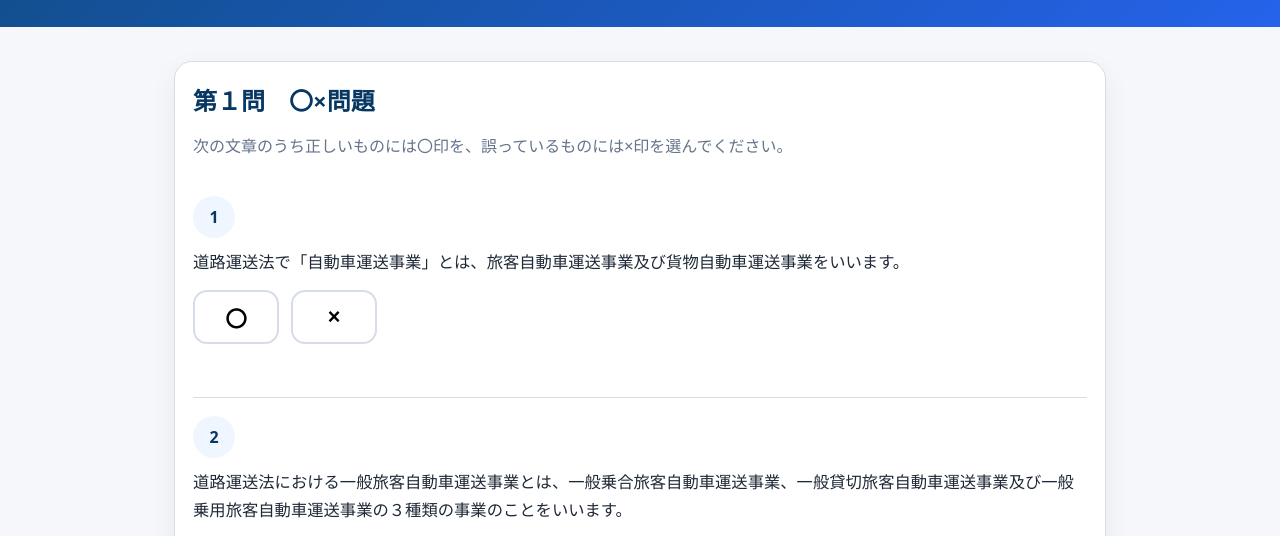
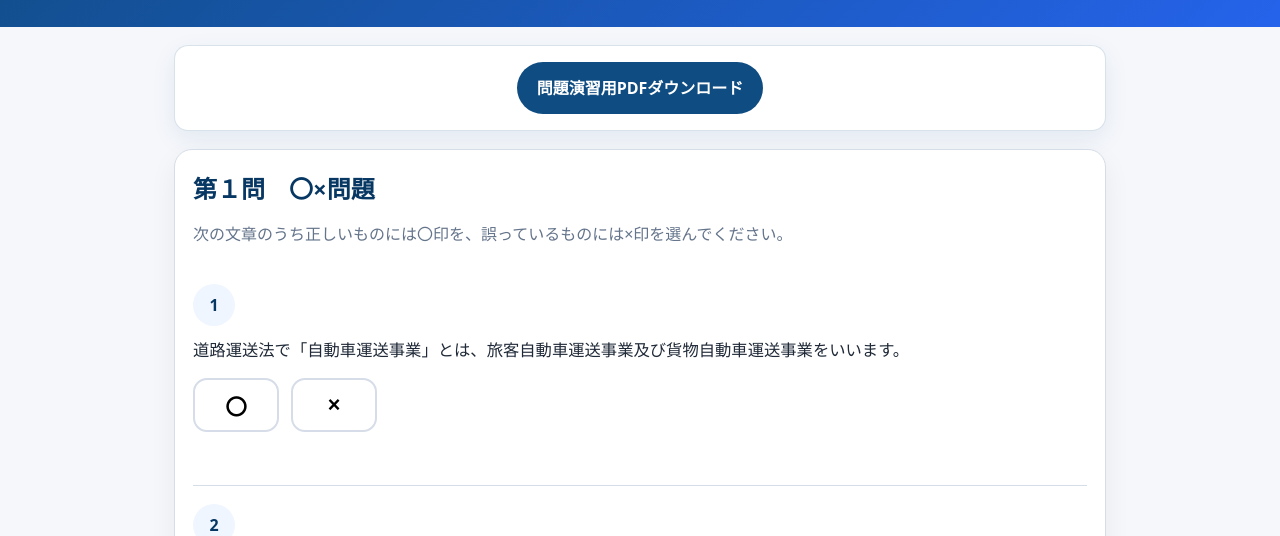
Before and after one commit to aoneko7796-Git/R8-7-hokurikushinetsu, a plain HTML site: page index.html in a window 1280 px wide. Shown: the part 208-744 px from the top of the page. Drawn offline with Linux system fonts and the light colour scheme.

Commit message:
Add files via upload

```diff
--- a/index.html
+++ b/index.html
@@ -20,6 +20,10 @@
   </header>
 
   <main class="container">
+
+    <section class="pdf-download-menu" aria-label="PDFダウンロード">
+      <a class="pdf-download-button" href="./問題演習用PDF.pdf" download="問題演習用PDF.pdf">問題演習用PDFダウンロード</a>
+    </section>
     <div id="resultArea"></div>
     <div id="app"></div>
   </main>
--- a/script.js
+++ b/script.js
@@ -211,7 +211,7 @@ const articleHtml = `
   <p>第四条　一般旅客自動車運送事業者は、運賃及び料金並びに運送約款を営業所に <span id="blank-36"></span> した後でなければ、これを実施してはならない。</p>
   <p>２　（略）</p>
   <p>３　一般乗用旅客自動車運送事業者は、 <span id="blank-37"></span> が定めるところにより、事業用自動車（運送の引受けが営業所のみにおいて行われているものを除く。）に運賃及び料金に関する事項を <span id="blank-38"></span> 及び事業用自動車を利用する <span id="blank-39"></span> に見やすいように表示しなければならない。</p>
-  <p>４　一般乗用旅客自動車運送事業者は、運賃又は料金が <span id="blank-40"></span> による場合を除き、（2番目の空欄）が定めるところにより、運賃及び料金の額を事業用自動車内において事業用自動車を利用する（4番目の空欄）に見やすいように表示しなければならない。</p>
+  <p>４　一般乗用旅客自動車運送事業者は、運賃又は料金が <span id="blank-40"></span> による場合を除き、 <span id="blank-37-display"></span> が定めるところにより、運賃及び料金の額を事業用自動車内において事業用自動車を利用する <span id="blank-39-display"></span> に見やすいように表示しなければならない。</p>
 `;
 
 const TOTAL_QUESTIONS = trueFalseQuestions.length + fillQuestions.length;
@@ -303,6 +303,16 @@ function render() {
     const target = document.getElementById(`blank-${question.number}`);
     if (target) target.appendChild(createSelect(question));
   });
+
+  const display37 = document.getElementById("blank-37-display");
+  if (display37) {
+    display37.textContent = answers[37] ? getWord(answers[37]) : "B";
+  }
+
+  const display39 = document.getElementById("blank-39-display");
+  if (display39) {
+    display39.textContent = answers[39] ? getWord(answers[39]) : "D";
+  }
 
   const controlSection = document.createElement("section");
   controlSection.className = "bottom-actions";
--- a/service-worker.js
+++ b/service-worker.js
@@ -5,6 +5,7 @@ const urlsToCache = [
   './style.css',
   './script.js',
   './manifest.webmanifest',
+  './問題演習用PDF.pdf',
   './icon-192.png',
   './icon-512.png'
 ];
--- a/style.css
+++ b/style.css
@@ -317,3 +317,29 @@ h1 {
     width: 100%;
   }
 }
+
+
+.pdf-download-menu {
+  margin: 0 0 18px;
+  padding: 16px;
+  background: #ffffff;
+  border: 1px solid rgba(15, 76, 129, 0.16);
+  border-radius: 14px;
+  box-shadow: 0 8px 24px rgba(15, 76, 129, 0.08);
+  text-align: center;
+}
+
+.pdf-download-button {
+  display: inline-block;
+  padding: 12px 20px;
+  border-radius: 999px;
+  background: #0f4c81;
+  color: #ffffff;
+  font-weight: 700;
+  text-decoration: none;
+}
+
+.pdf-download-button:hover,
+.pdf-download-button:focus {
+  opacity: 0.9;
+}
```
Also changed, not shown: 1 other file.
